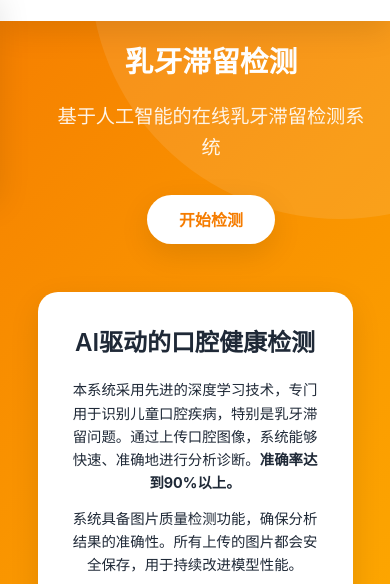
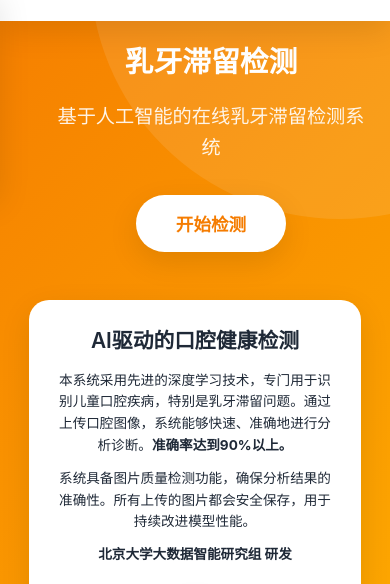
Before and after one commit to huangbaixiang100/xiaobeikq, a website: page index.html in a window 390 px wide. Shown: the part 81-665 px from the top of the page. Drawn offline with Linux system fonts and the light colour scheme.

Commit message:
Add files via upload

```diff
--- a/index.html
+++ b/index.html
@@ -66,7 +66,7 @@
                     <h3>上传口腔图像</h3>
                     <p>支持 JPG、PNG 格式，建议图像清晰、光线充足</p>
                     <input type="file" id="imageInput" accept="image/*" style="display: none;">
-                    <button class="btn-secondary" id="selectImageBtn">
+                    <button class="btn-secondary" onclick="console.log('按钮点击'); document.getElementById('imageInput').click()">
                         选择图片
                     </button>
                 </div>
--- a/style.css
+++ b/style.css
@@ -881,7 +881,7 @@ html {
         flex-direction: column;
         text-align: center;
         padding-top: 120px;
-        padding-bottom: 2rem;
+        padding-bottom: 80px; /* 增加底部padding给白色框留空间 */
     }
 
     .hero-title {
@@ -892,31 +892,21 @@ html {
         font-size: 1.2rem;
     }
 
+    /* 手机端白色框样式调整 */
     .hero-text-content {
-        padding: 2rem;
-        margin-top: 2rem;
-        max-width: 90%;
+        margin-top: 2rem; /* 增加顶部间距 */
+        padding: 2rem; /* 减少内边距 */
+        max-width: 90%; /* 调整宽度 */
     }
 
     .hero-text-content h3 {
-        font-size: 1.5rem;
+        font-size: 1.5rem; /* 调整标题大小 */
         margin-bottom: 1rem;
     }
 
     .hero-text-content p {
-        font-size: 0.9rem;
+        font-size: 0.9rem; /* 调整文字大小 */
         margin-bottom: 0.8rem;
-    }
-
-    .logo-section {
-        margin: 1.5rem 0 0 0;
-        gap: 1.5rem;
-    }
-
-    .btn-primary {
-        padding: 0.8rem 2rem;
-        font-size: 1rem;
-        margin-bottom: 1rem;
     }
 
     .about-content {
@@ -966,6 +956,23 @@ html {
         align-items: center;
     }
 
+    /* 小屏幕白色框进一步调整 */
+    .hero-text-content {
+        margin-top: 3rem; /* 进一步增加顶部间距 */
+        padding: 1.5rem; /* 进一步减少内边距 */
+        max-width: 95%; /* 进一步调整宽度 */
+    }
+
+    .hero-text-content h3 {
+        font-size: 1.3rem; /* 进一步调整标题大小 */
+        margin-bottom: 0.8rem;
+    }
+
+    .hero-text-content p {
+        font-size: 0.85rem; /* 进一步调整文字大小 */
+        margin-bottom: 0.7rem;
+    }
+
     .logo-section {
         flex-direction: column;
         gap: 1rem;
```
